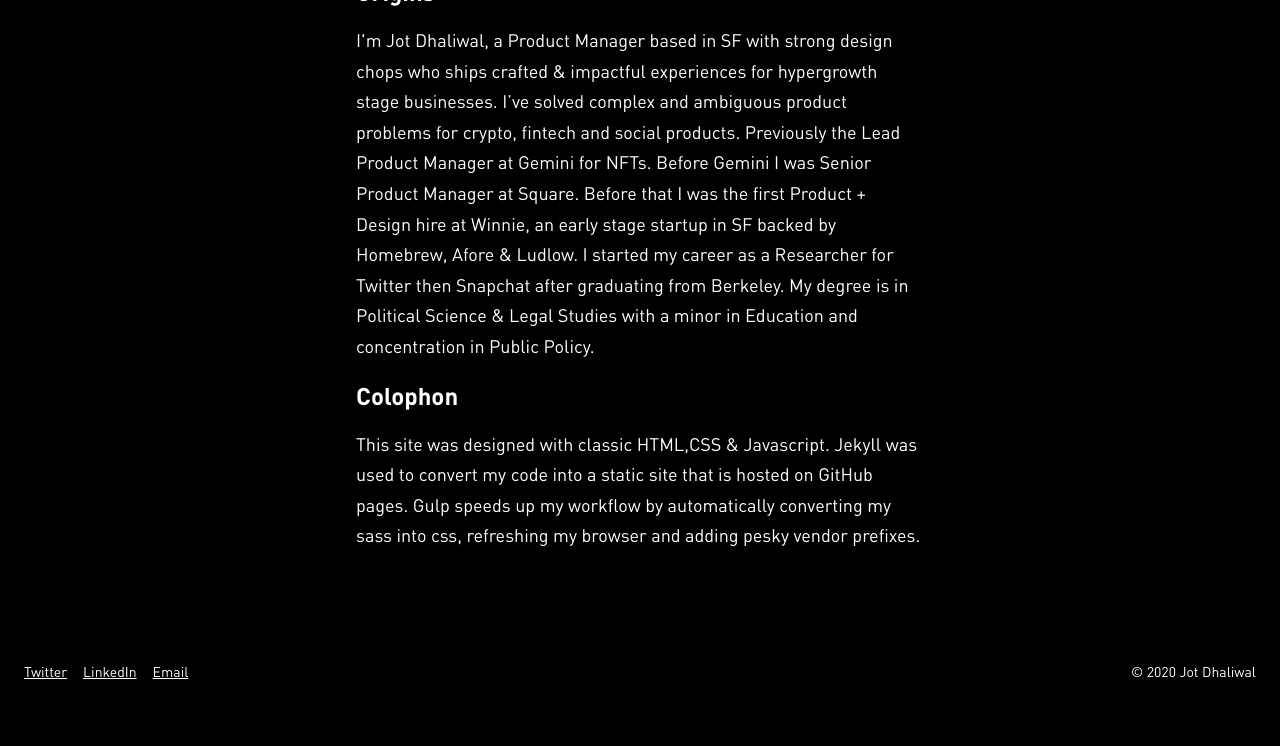
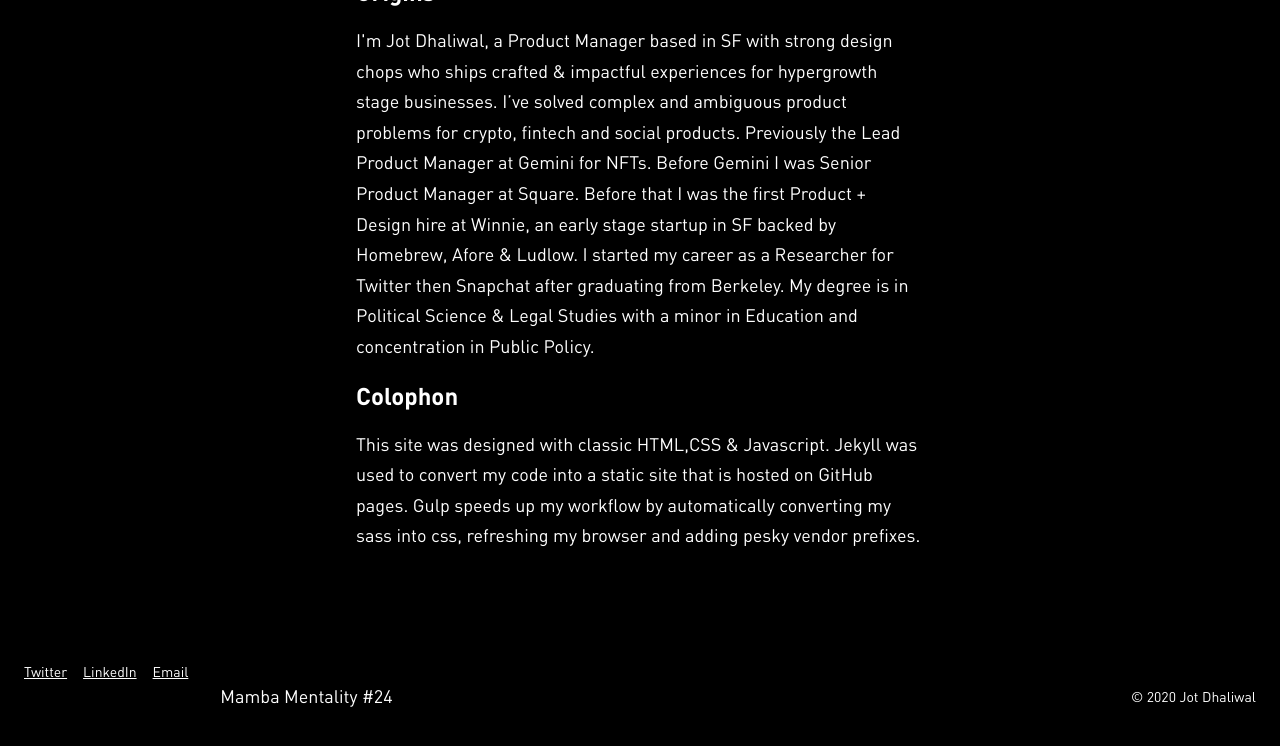
Before and after one commit to jotd/jotd-portfolio, a Jekyll site: the page about/index.html, which Jekyll copies as it is, in a window 1280 px wide and 900 px high, scrolled down 691 px, cut to the strip 146-892 px from the top of the window. Built offline with Jekyll 4.4.1, drawn with Linux system fonts in a browser that asks for light colours; before the commit the page ends 1541 px from its top, so only the background shows below that.

Commit message:
Update index.html

```diff
--- a/about/index.html
+++ b/about/index.html
@@ -89,6 +89,9 @@
           class="footer-link"
           >Email</a
         >
+        <p class="text-body">
+         Mamba Mentality #24
+        </p>
       </div>
       <div class="footer-block">© 2020 Jot Dhaliwal</div>
     </div>
```
